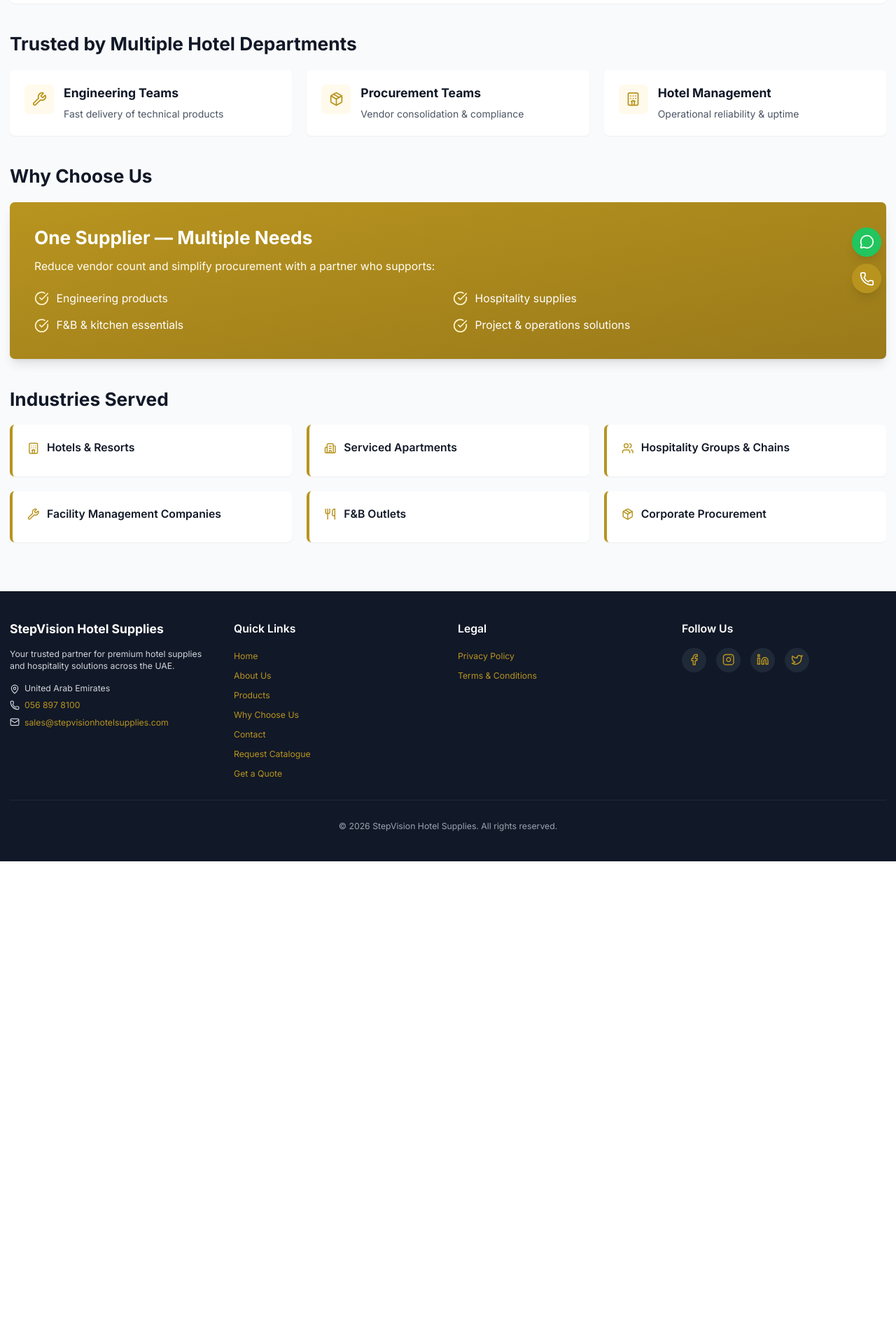
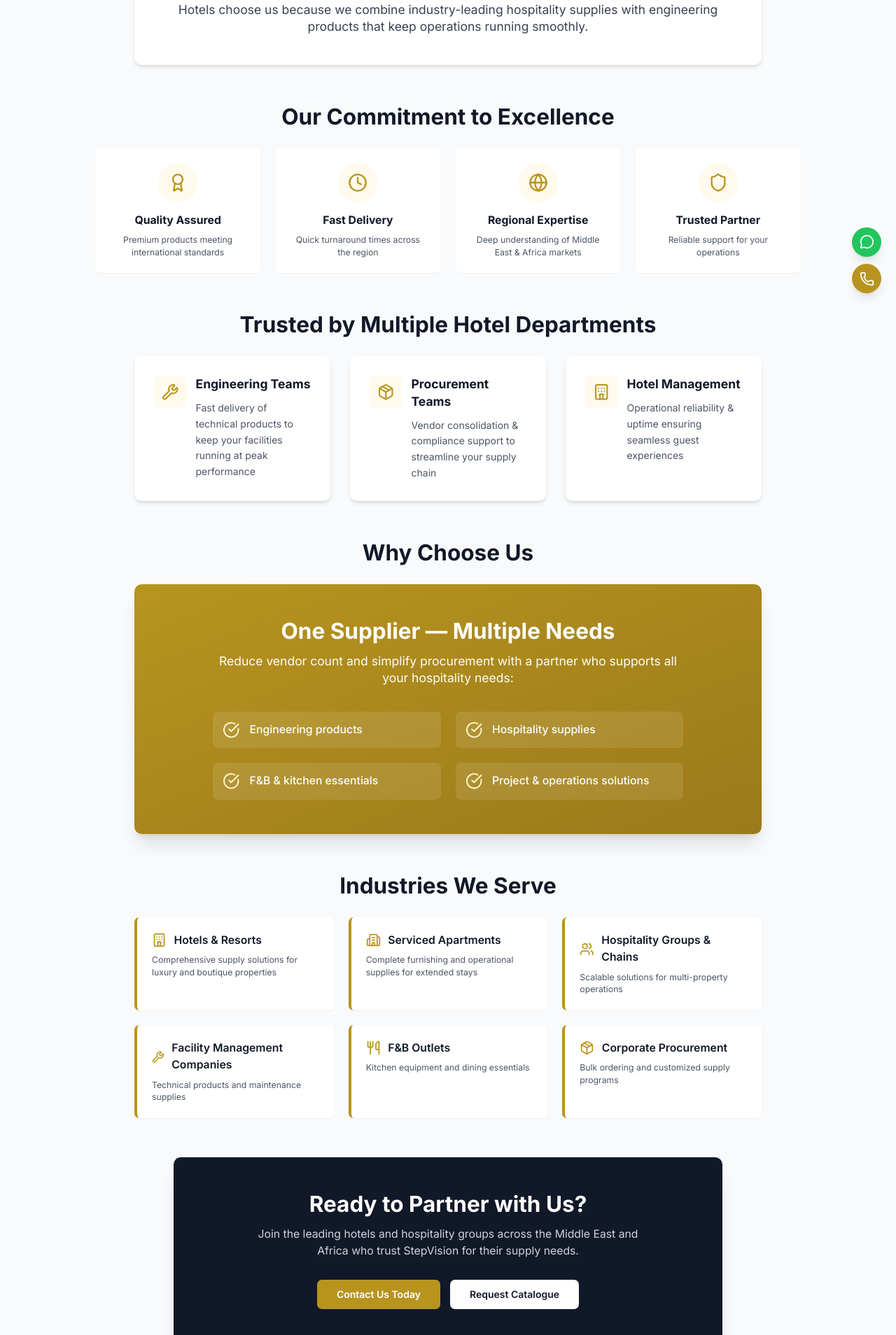
Before and after one commit to ayishamuneer4342-blip/STEPVISION, a Next.js app: page /about in a window 1280 px wide. Shown: the part 360-2268 px from the top of the page at 70% size. Before the commit the page ends 1591 px from the top, so only its background shows below. Built offline with nearby package versions, Linux system fonts and the light colour scheme.

Commit message:
Fix header alignment and enhance About Us page with more content

```diff
--- a/src/app/about/page.tsx
+++ b/src/app/about/page.tsx
@@ -1,11 +1,11 @@
 import React from 'react';
 import { Breadcrumb } from '@/components/Breadcrumb';
-import { CheckCircle, Building2, Users, Wrench, Package, Hotel, Utensils } from 'lucide-react';
+import { CheckCircle, Building2, Users, Wrench, Package, Hotel, Utensils, Award, Globe, Clock, Shield } from 'lucide-react';
 
 export default function AboutPage() {
     return (
         <div className="min-h-screen bg-neutral-50">
-            <div className="container mx-auto py-8">
+            <div className="w-full px-6 lg:px-8 max-w-[1600px] mx-auto py-8">
                 <Breadcrumb
                     items={[
                         { label: 'About Us' },
@@ -13,72 +13,128 @@
                 />
 
                 {/* Hero Section */}
-                <div className="mb-12">
-                    <h1 className="text-4xl md:text-5xl font-bold text-neutral-900 mb-6">
+                <div className="mb-16">
+                    <h1 className="text-4xl md:text-5xl lg:text-6xl font-bold text-neutral-900 mb-8 text-center">
                         StepVision Hotel and Engineering Supplies
                     </h1>
-                    <div className="bg-white rounded-lg shadow-sm p-8 md:p-10">
-                        <p className="text-lg md:text-xl text-neutral-700 leading-relaxed mb-4">
+                    <div className="bg-white rounded-xl shadow-md p-8 md:p-12 max-w-5xl mx-auto">
+                        <p className="text-lg md:text-xl text-neutral-700 leading-relaxed mb-6 text-center">
                             Being part of <span className="font-semibold text-primary-600">StepVision International Group</span>,
-                            We are a UAE-based hospitality supply partner delivering both operational products and engineering
-                            solutions for hotels, resorts, and serviced apartments all over Middle East and Africa.
+                            we are a UAE-based hospitality supply partner delivering both operational products and engineering
+                            solutions for hotels, resorts, and serviced apartments all over the Middle East and Africa.
                         </p>
-                        <p className="text-lg md:text-xl text-neutral-700 leading-relaxed">
+                        <p className="text-lg md:text-xl text-neutral-700 leading-relaxed text-center">
                             Hotels choose us because we combine industry-leading hospitality supplies with engineering products
                             that keep operations running smoothly.
                         </p>
                     </div>
                 </div>
 
+                {/* Our Commitment Section */}
+                <div className="mb-16">
+                    <h2 className="text-3xl md:text-4xl font-bold text-neutral-900 mb-8 text-center">
+                        Our Commitment to Excellence
+                    </h2>
+                    <div className="grid grid-cols-1 md:grid-cols-2 lg:grid-cols-4 gap-6 max-w-6xl mx-auto">
+                        <div className="bg-white rounded-lg shadow-sm p-6 text-center hover:shadow-md transition-shadow">
+                            <div className="bg-primary-100 rounded-full w-16 h-16 flex items-center justify-center mx-auto mb-4">
+                                <Award className="w-8 h-8 text-primary-600" />
+                            </div>
+                            <h3 className="text-lg font-bold text-neutral-900 mb-2">
+                                Quality Assured
+                            </h3>
+                            <p className="text-sm text-neutral-600">
+                                Premium products meeting international standards
+                            </p>
+                        </div>
+
+                        <div className="bg-white rounded-lg shadow-sm p-6 text-center hover:shadow-md transition-shadow">
+                            <div className="bg-primary-100 rounded-full w-16 h-16 flex items-center justify-center mx-auto mb-4">
+                                <Clock className="w-8 h-8 text-primary-600" />
+                            </div>
+                            <h3 className="text-lg font-bold text-neutral-900 mb-2">
+                                Fast Delivery
+                            </h3>
+                            <p className="text-sm text-neutral-600">
+                                Quick turnaround times across the region
+                            </p>
+                        </div>
+
+                        <div className="bg-white rounded-lg shadow-sm p-6 text-center hover:shadow-md transition-shadow">
+                            <div className="bg-primary-100 rounded-full w-16 h-16 flex items-center justify-center mx-auto mb-4">
+                                <Globe className="w-8 h-8 text-primary-600" />
+                            </div>
+                            <h3 className="text-lg font-bold text-neutral-900 mb-2">
+                                Regional Expertise
+                            </h3>
+                            <p className="text-sm text-neutral-600">
+                                Deep understanding of Middle East & Africa markets
+                            </p>
+                        </div>
+
+                        <div className="bg-white rounded-lg shadow-sm p-6 text-center hover:shadow-md transition-shadow">
+                            <div className="bg-primary-100 rounded-full w-16 h-16 flex items-center justify-center mx-auto mb-4">
+                                <Shield className="w-8 h-8 text-primary-600" />
+                            </div>
+                            <h3 className="text-lg font-bold text-neutral-900 mb-2">
+                                Trusted Partner
+                            </h3>
+                            <p className="text-sm text-neutral-600">
+                                Reliable support for your operations
+                            </p>
+                        </div>
+                    </div>
+                </div>
+
                 {/* Trusted by Multiple Hotel Departments */}
-                <div className="mb-12">
-                    <h2 className="text-3xl font-bold text-neutral-900 mb-6">
+                <div className="mb-16">
+                    <h2 className="text-3xl md:text-4xl font-bold text-neutral-900 mb-8 text-center">
                         Trusted by Multiple Hotel Departments
                     </h2>
-                    <div className="grid grid-cols-1 md:grid-cols-3 gap-6">
-                        <div className="bg-white rounded-lg shadow-sm p-6 hover:shadow-md transition-shadow">
+                    <div className="grid grid-cols-1 md:grid-cols-3 gap-8 max-w-5xl mx-auto">
+                        <div className="bg-white rounded-xl shadow-md p-8 hover:shadow-lg transition-shadow">
                             <div className="flex items-start space-x-4">
-                                <div className="bg-primary-100 rounded-lg p-3">
-                                    <Wrench className="w-6 h-6 text-primary-600" />
+                                <div className="bg-primary-100 rounded-lg p-3 flex-shrink-0">
+                                    <Wrench className="w-7 h-7 text-primary-600" />
                                 </div>
                                 <div>
-                                    <h3 className="text-xl font-bold text-neutral-900 mb-2">
+                                    <h3 className="text-xl font-bold text-neutral-900 mb-3">
                                         Engineering Teams
                                     </h3>
-                                    <p className="text-neutral-600">
-                                        Fast delivery of technical products
+                                    <p className="text-neutral-600 leading-relaxed">
+                                        Fast delivery of technical products to keep your facilities running at peak performance
                                     </p>
                                 </div>
                             </div>
                         </div>
 
-                        <div className="bg-white rounded-lg shadow-sm p-6 hover:shadow-md transition-shadow">
+                        <div className="bg-white rounded-xl shadow-md p-8 hover:shadow-lg transition-shadow">
                             <div className="flex items-start space-x-4">
-                                <div className="bg-primary-100 rounded-lg p-3">
-                                    <Package className="w-6 h-6 text-primary-600" />
+                                <div className="bg-primary-100 rounded-lg p-3 flex-shrink-0">
+                                    <Package className="w-7 h-7 text-primary-600" />
                                 </div>
                                 <div>
-                                    <h3 className="text-xl font-bold text-neutral-900 mb-2">
+                                    <h3 className="text-xl font-bold text-neutral-900 mb-3">
                                         Procurement Teams
                                     </h3>
-                                    <p className="text-neutral-600">
-                                        Vendor consolidation & compliance
+                                    <p className="text-neutral-600 leading-relaxed">
+                                        Vendor consolidation & compliance support to streamline your supply chain
                                     </p>
                                 </div>
                             </div>
                         </div>
 
-                        <div className="bg-white rounded-lg shadow-sm p-6 hover:shadow-md transition-shadow">
+                        <div className="bg-white rounded-xl shadow-md p-8 hover:shadow-lg transition-shadow">
                             <div className="flex items-start space-x-4">
-                                <div className="bg-primary-100 rounded-lg p-3">
-                                    <Hotel className="w-6 h-6 text-primary-600" />
+                                <div className="bg-primary-100 rounded-lg p-3 flex-shrink-0">
+                                    <Hotel className="w-7 h-7 text-primary-600" />
                                 </div>
                                 <div>
-                                    <h3 className="text-xl font-bold text-neutral-900 mb-2">
+                                    <h3 className="text-xl font-bold text-neutral-900 mb-3">
                                         Hotel Management
                                     </h3>
-                                    <p className="text-neutral-600">
-                                        Operational reliability & uptime
+                                    <p className="text-neutral-600 leading-relaxed">
+                                        Operational reliability & uptime ensuring seamless guest experiences
                                     </p>
                                 </div>
                             </div>
@@ -87,97 +143,139 @@
                 </div>
 
                 {/* Why Choose Us */}
-                <div className="mb-12">
-                    <h2 className="text-3xl font-bold text-neutral-900 mb-6">
+                <div className="mb-16">
+                    <h2 className="text-3xl md:text-4xl font-bold text-neutral-900 mb-8 text-center">
                         Why Choose Us
                     </h2>
-                    <div className="bg-gradient-to-br from-primary-600 to-primary-700 rounded-lg shadow-lg p-8 md:p-10 text-white">
-                        <h3 className="text-2xl md:text-3xl font-bold mb-4">
+                    <div className="bg-gradient-to-br from-primary-600 to-primary-700 rounded-xl shadow-xl p-10 md:p-14 text-white max-w-5xl mx-auto">
+                        <h3 className="text-3xl md:text-4xl font-bold mb-4 text-center">
                             One Supplier — Multiple Needs
                         </h3>
-                        <p className="text-lg mb-6 text-primary-50">
-                            Reduce vendor count and simplify procurement with a partner who supports:
+                        <p className="text-lg md:text-xl mb-10 text-primary-50 text-center max-w-3xl mx-auto">
+                            Reduce vendor count and simplify procurement with a partner who supports all your hospitality needs:
                         </p>
-                        <div className="grid grid-cols-1 md:grid-cols-2 gap-4">
-                            <div className="flex items-center space-x-3">
-                                <CheckCircle className="w-6 h-6 text-primary-200 flex-shrink-0" />
-                                <span className="text-lg">Engineering products</span>
+                        <div className="grid grid-cols-1 md:grid-cols-2 gap-6 max-w-3xl mx-auto">
+                            <div className="flex items-center space-x-4 bg-white/10 rounded-lg p-4">
+                                <CheckCircle className="w-7 h-7 text-primary-200 flex-shrink-0" />
+                                <span className="text-lg font-medium">Engineering products</span>
                             </div>
-                            <div className="flex items-center space-x-3">
-                                <CheckCircle className="w-6 h-6 text-primary-200 flex-shrink-0" />
-                                <span className="text-lg">Hospitality supplies</span>
+                            <div className="flex items-center space-x-4 bg-white/10 rounded-lg p-4">
+                                <CheckCircle className="w-7 h-7 text-primary-200 flex-shrink-0" />
+                                <span className="text-lg font-medium">Hospitality supplies</span>
                             </div>
-                            <div className="flex items-center space-x-3">
-                                <CheckCircle className="w-6 h-6 text-primary-200 flex-shrink-0" />
-                                <span className="text-lg">F&B & kitchen essentials</span>
+                            <div className="flex items-center space-x-4 bg-white/10 rounded-lg p-4">
+                                <CheckCircle className="w-7 h-7 text-primary-200 flex-shrink-0" />
+                                <span className="text-lg font-medium">F&B & kitchen essentials</span>
                             </div>
-                            <div className="flex items-center space-x-3">
-                                <CheckCircle className="w-6 h-6 text-primary-200 flex-shrink-0" />
-                                <span className="text-lg">Project & operations solutions</span>
+                            <div className="flex items-center space-x-4 bg-white/10 rounded-lg p-4">
+                                <CheckCircle className="w-7 h-7 text-primary-200 flex-shrink-0" />
+                                <span className="text-lg font-medium">Project & operations solutions</span>
                             </div>
                         </div>
                     </div>
                 </div>
 
                 {/* Industries Served */}
-                <div className="mb-12">
-                    <h2 className="text-3xl font-bold text-neutral-900 mb-6">
-                        Industries Served
+                <div className="mb-16">
+                    <h2 className="text-3xl md:text-4xl font-bold text-neutral-900 mb-8 text-center">
+                        Industries We Serve
                     </h2>
-                    <div className="grid grid-cols-1 md:grid-cols-2 lg:grid-cols-3 gap-6">
-                        <div className="bg-white rounded-lg shadow-sm p-6 border-l-4 border-primary-600">
+                    <div className="grid grid-cols-1 md:grid-cols-2 lg:grid-cols-3 gap-6 max-w-5xl mx-auto">
+                        <div className="bg-white rounded-lg shadow-sm p-6 border-l-4 border-primary-600 hover:shadow-md transition-shadow">
                             <div className="flex items-center space-x-3 mb-2">
-                                <Hotel className="w-5 h-5 text-primary-600" />
+                                <Hotel className="w-6 h-6 text-primary-600" />
                                 <h3 className="text-lg font-semibold text-neutral-900">
                                     Hotels & Resorts
                                 </h3>
                             </div>
+                            <p className="text-sm text-neutral-600 mt-2">
+                                Comprehensive supply solutions for luxury and boutique properties
+                            </p>
                         </div>
 
-                        <div className="bg-white rounded-lg shadow-sm p-6 border-l-4 border-primary-600">
+                        <div className="bg-white rounded-lg shadow-sm p-6 border-l-4 border-primary-600 hover:shadow-md transition-shadow">
                             <div className="flex items-center space-x-3 mb-2">
-                                <Building2 className="w-5 h-5 text-primary-600" />
+                                <Building2 className="w-6 h-6 text-primary-600" />
                                 <h3 className="text-lg font-semibold text-neutral-900">
                                     Serviced Apartments
                                 </h3>
                             </div>
+                            <p className="text-sm text-neutral-600 mt-2">
+                                Complete furnishing and operational supplies for extended stays
+                            </p>
                         </div>
 
-                        <div className="bg-white rounded-lg shadow-sm p-6 border-l-4 border-primary-600">
+                        <div className="bg-white rounded-lg shadow-sm p-6 border-l-4 border-primary-600 hover:shadow-md transition-shadow">
                             <div className="flex items-center space-x-3 mb-2">
-                                <Users className="w-5 h-5 text-primary-600" />
+                                <Users className="w-6 h-6 text-primary-600" />
                                 <h3 className="text-lg font-semibold text-neutral-900">
                                     Hospitality Groups & Chains
                                 </h3>
                             </div>
+                            <p className="text-sm text-neutral-600 mt-2">
+                                Scalable solutions for multi-property operations
+                            </p>
                         </div>
 
-                        <div className="bg-white rounded-lg shadow-sm p-6 border-l-4 border-primary-600">
+                        <div className="bg-white rounded-lg shadow-sm p-6 border-l-4 border-primary-600 hover:shadow-md transition-shadow">
                             <div className="flex items-center space-x-3 mb-2">
-                                <Wrench className="w-5 h-5 text-primary-600" />
+                                <Wrench className="w-6 h-6 text-primary-600" />
                                 <h3 className="text-lg font-semibold text-neutral-900">
                                     Facility Management Companies
                                 </h3>
                             </div>
+                            <p className="text-sm text-neutral-600 mt-2">
+                                Technical products and maintenance supplies
+                            </p>
                         </div>
 
-                        <div className="bg-white rounded-lg shadow-sm p-6 border-l-4 border-primary-600">
+                        <div className="bg-white rounded-lg shadow-sm p-6 border-l-4 border-primary-600 hover:shadow-md transition-shadow">
                             <div className="flex items-center space-x-3 mb-2">
-                                <Utensils className="w-5 h-5 text-primary-600" />
+                                <Utensils className="w-6 h-6 text-primary-600" />
                                 <h3 className="text-lg font-semibold text-neutral-900">
                                     F&B Outlets
                                 </h3>
                             </div>
+                            <p className="text-sm text-neutral-600 mt-2">
+                                Kitchen equipment and dining essentials
+                            </p>
                         </div>
 
-                        <div className="bg-white rounded-lg shadow-sm p-6 border-l-4 border-primary-600">
+                        <div className="bg-white rounded-lg shadow-sm p-6 border-l-4 border-primary-600 hover:shadow-md transition-shadow">
                             <div className="flex items-center space-x-3 mb-2">
-                                <Package className="w-5 h-5 text-primary-600" />
+                                <Package className="w-6 h-6 text-primary-600" />
                                 <h3 className="text-lg font-semibold text-neutral-900">
                                     Corporate Procurement
                                 </h3>
                             </div>
+                            <p className="text-sm text-neutral-600 mt-2">
+                                Bulk ordering and customized supply programs
+                            </p>
                         </div>
+                    </div>
+                </div>
+
+                {/* Call to Action */}
+                <div className="bg-neutral-900 rounded-xl shadow-xl p-10 md:p-14 text-center max-w-4xl mx-auto">
+                    <h2 className="text-3xl md:text-4xl font-bold text-white mb-4">
+                        Ready to Partner with Us?
+                    </h2>
+                    <p className="text-lg text-neutral-300 mb-8 max-w-2xl mx-auto">
+                        Join the leading hotels and hospitality groups across the Middle East and Africa who trust StepVision for their supply needs.
+                    </p>
+                    <div className="flex flex-col sm:flex-row gap-4 justify-center">
+                        <a
+                            href="/contact"
+                            className="bg-primary-600 hover:bg-primary-700 text-white font-semibold px-8 py-3 rounded-lg transition-colors"
+                        >
+                            Contact Us Today
+                        </a>
+                        <a
+                            href="/request-catalogue"
+                            className="bg-white hover:bg-neutral-100 text-neutral-900 font-semibold px-8 py-3 rounded-lg transition-colors"
+                        >
+                            Request Catalogue
+                        </a>
                     </div>
                 </div>
             </div>
--- a/src/components/layout/Header.tsx
+++ b/src/components/layout/Header.tsx
@@ -53,7 +53,7 @@
 
     return (
         <header className="bg-black border-b border-neutral-800 sticky top-0 z-50 shadow-sm">
-            <div className="container mx-auto px-4 max-w-[1400px]">
+            <div className="w-full px-6 lg:px-8 max-w-[1600px] mx-auto">
                 <div className="flex items-center justify-between h-20">
                     {/* Logo */}
                     {/* Logo - Added margin right to strictly separate from nav */}
```
